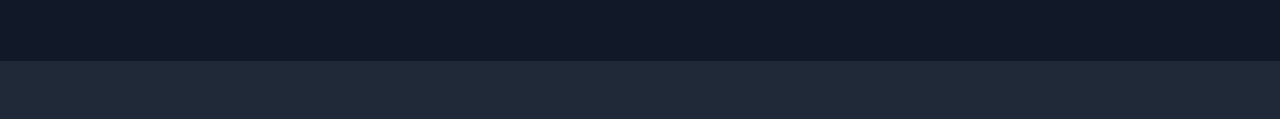
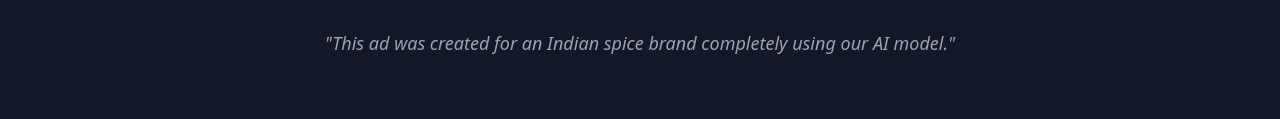
Before and after one commit to sudopower/adcraft-landing, a plain HTML site: page index.html in a window 1280 px wide. Shown: the part 1899-2018 px from the top of the page. Drawn offline with nearby package versions, Linux system fonts and the light colour scheme.

Commit message:
update video desc

```diff
--- a/index.html
+++ b/index.html
@@ -133,6 +133,9 @@
                     Your browser does not support the video tag.
                 </video>
             </div>
+            <blockquote class="mt-8 text-lg italic text-gray-400">
+                "This ad was created for an Indian spice brand completely using our AI model."
+            </blockquote>
         </div>
     </section>
 
```
